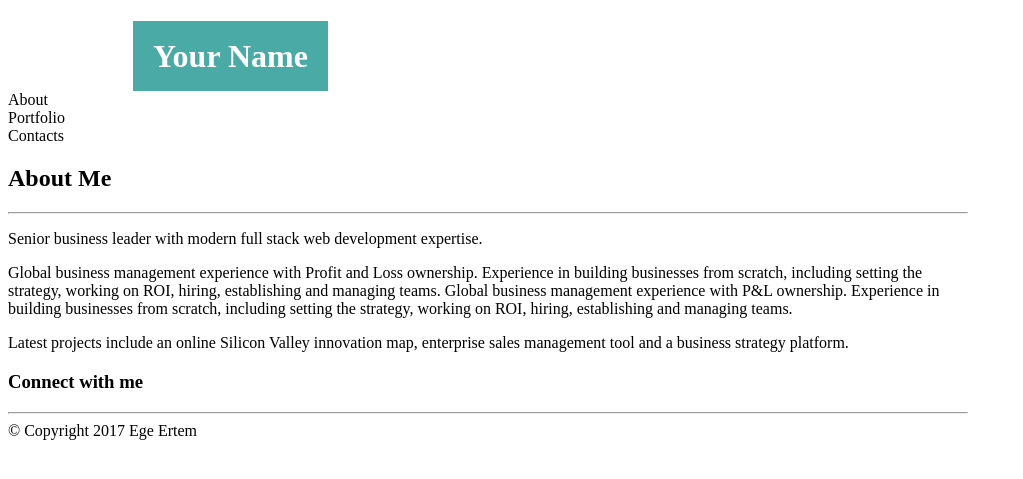
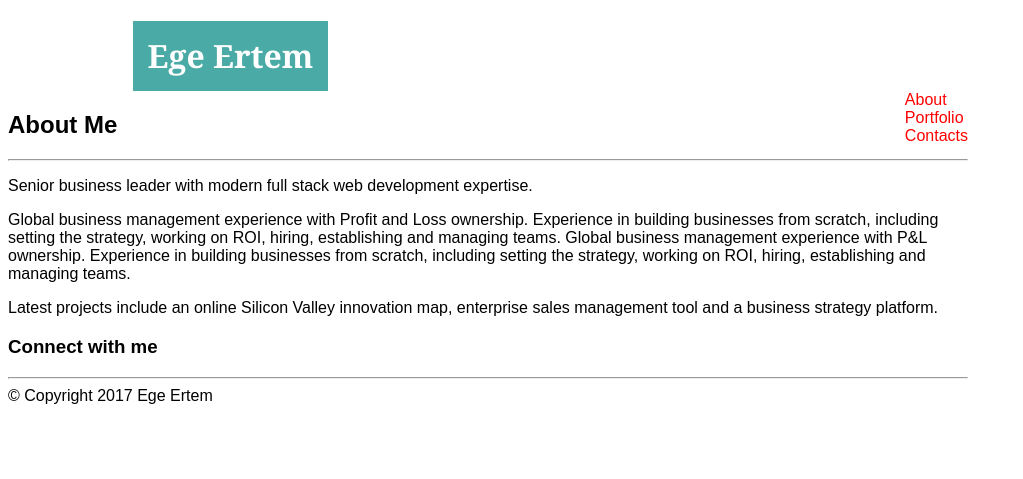
Before and after one commit to Inopo/Basic-Portfolio, a PHP site: page / in a window 1280 px wide. Shown: the top 479 px of the page, without its empty margins (0-1023 px from the left). Run offline with PHP 8.4, Linux system fonts and the light colour scheme.

Commit message:
Name ok, floating the nav

```diff
--- a/assets/css/style.css
+++ b/assets/css/style.css
@@ -1,29 +1,20 @@
+body {
+	width: 960px;
+	font-family: Arial;
+}
+
 #Name {
-
 background: #4aaaa5;
-
+font-family: Georgia;
 color: white;
-
 width: 195px;
 height: 70px;
 line-height: 70px;
-
 text-align: center;
 margin-left: 125px;
-
-/*padding: 20px;
-
-padding-left: 20px;
-padding-right: 20px;
-padding-bottom: 8px;
-padding-top: 8px; */
-
+}
+nav {
+	float: right;
+	color: red;
 
 }
-
-body {
-
-	width: 960px;
-
-
-}
--- a/index.html
+++ b/index.html
@@ -16,7 +16,7 @@
 
         <div id="Name">
 
-            <h1> Your Name </h1>
+            <h1>Ege Ertem</h1>
 
         </div>
 
```
